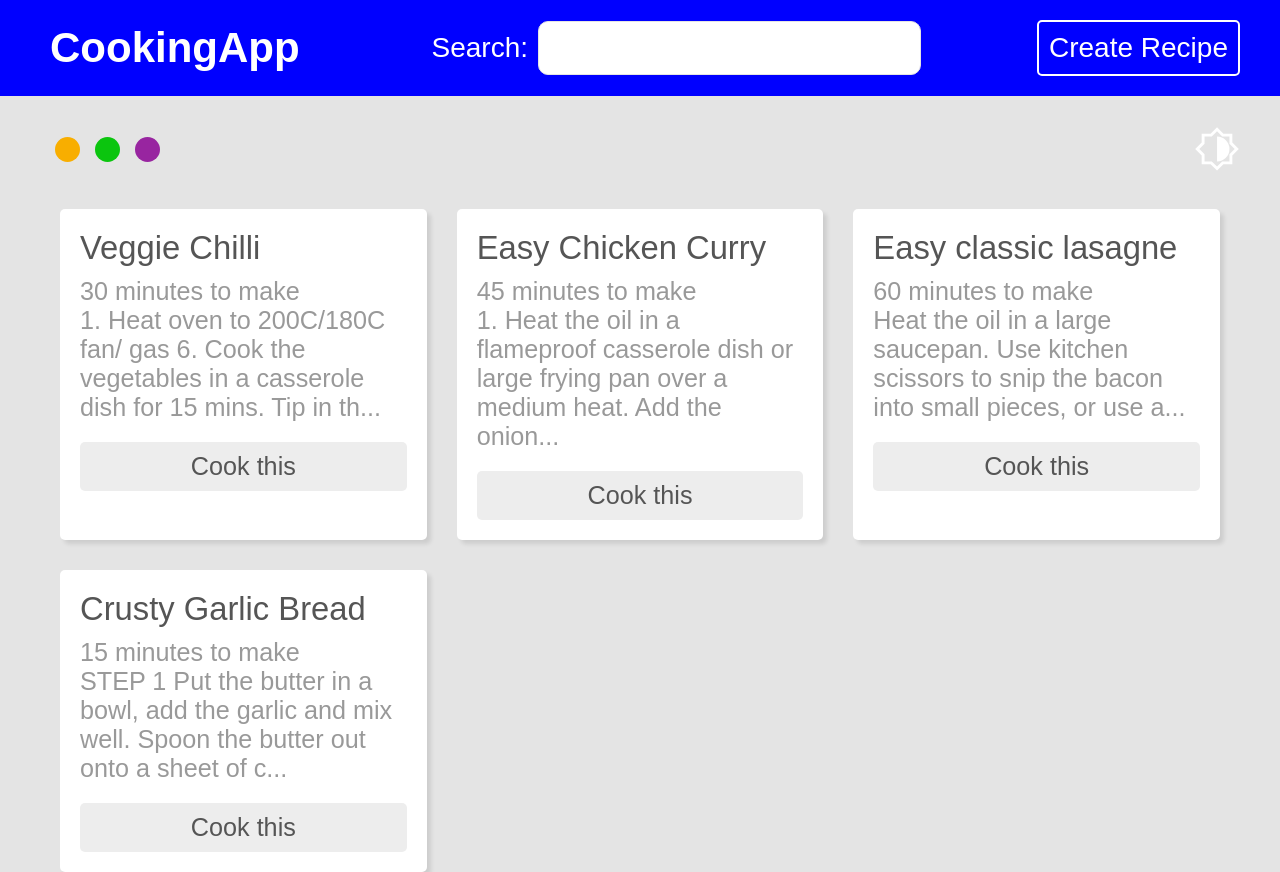
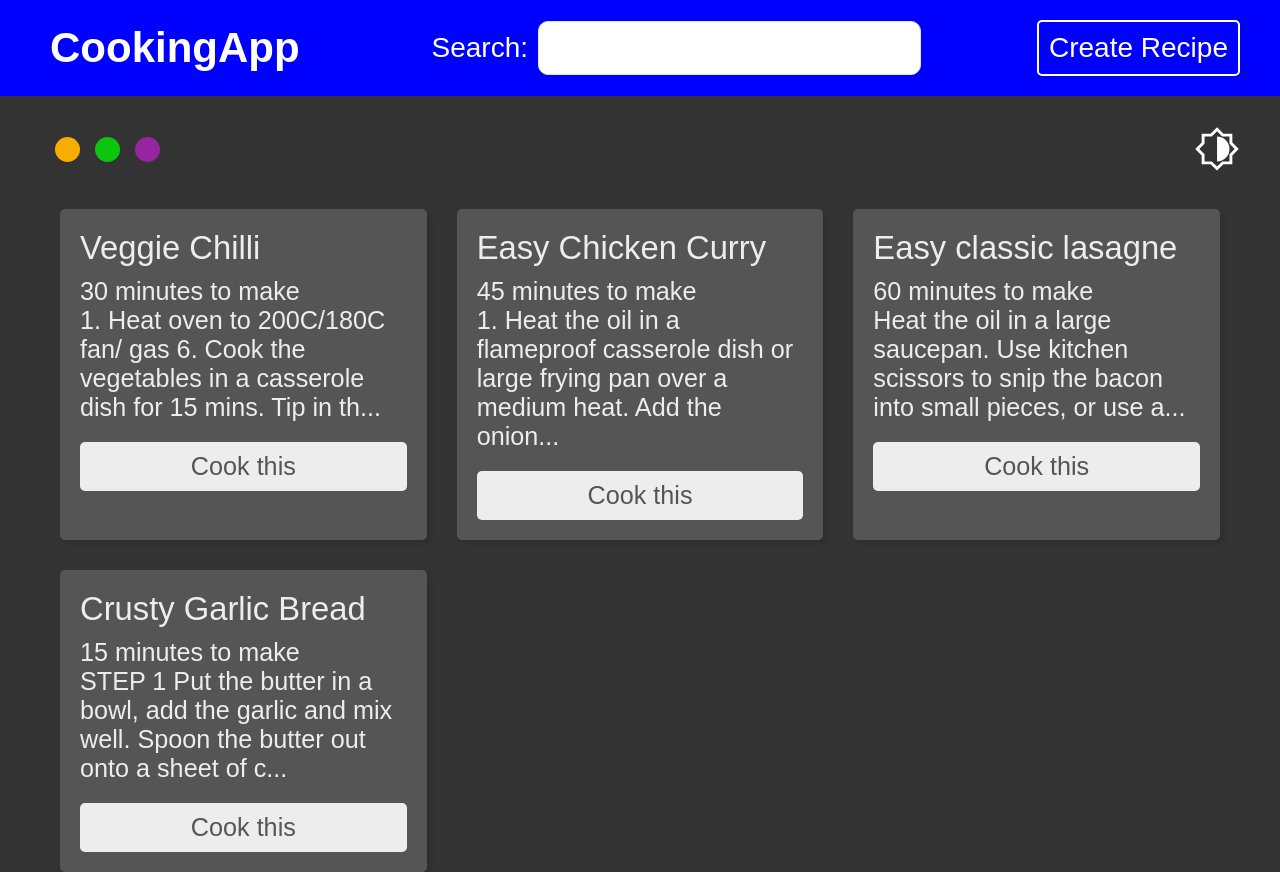
Before and after one commit to Titi923/react-cooking-recipe-app, a React (Create React App) app: page / in a window 1280 px wide. Built offline with nearby package versions, Linux system fonts and the light colour scheme; data requests are answered from the project's data file; a web font is replaced by a local one.

Commit message:
Making the dark mode toggle actually work

```diff
--- a/src/App.css
+++ b/src/App.css
@@ -1,5 +1,8 @@
 .App {
   min-height: 100%;
+}
+.App.dark {
+  background-color: #333;
 }
 nav {
   display: flex;
--- a/src/App.js
+++ b/src/App.js
@@ -10,10 +10,13 @@ import ThemeSelector from "./components/ThemeSelector"
 
 // styles
 import './App.css';
+import { useTheme } from './hooks/useTheme';
 
 function App() {
+  const { mode } = useTheme()
+
   return (
-    <div className="App">
+    <div className={`App ${mode}`}>
       <BrowserRouter>
         <Navbar />
         <ThemeSelector></ThemeSelector>
--- a/src/components/RecipeList.css
+++ b/src/components/RecipeList.css
@@ -47,3 +47,14 @@
   border-radius: 5px;
   margin-top: 20px;
 }
+
+/* dark mode */
+.recipe-list .card.dark {
+  background-color: #555;
+}
+
+.recipe-list .card.dark p,
+.recipe-list .card.dark h3,
+.recipe-list .card.dark div {
+  color: #ededed;
+}
--- a/src/components/RecipeList.js
+++ b/src/components/RecipeList.js
@@ -1,9 +1,11 @@
 import { Link } from 'react-router-dom';
+import { useTheme } from '../hooks/useTheme';
 
 // styles
 import './RecipeList.css';
 
 export default function RecipeList({ propData }) {
+  const { mode } = useTheme();
 
   if (propData.length === 0) {
     return ( <div className='error'>No recipes to load...</div> )
@@ -12,7 +14,7 @@ export default function RecipeList({ propData }) {
   return (
     <div className="recipe-list">
       {propData.map((recipe) => (
-        <div key={recipe.id} className="card">
+        <div key={recipe.id} className={`card ${mode}`}>
           <h3>{recipe.title}</h3>
           <p>{recipe.cookingTime} to make</p>
           <p>{recipe.method.substring(0, 100)}...</p>
--- a/src/pages/create/Create.css
+++ b/src/pages/create/Create.css
@@ -37,3 +37,7 @@
 .ingredients button {
   margin: 0 0 0 10px;
 }
+
+.create.dark {
+  color: #fff;
+}
--- a/src/pages/create/Create.js
+++ b/src/pages/create/Create.js
@@ -1,6 +1,7 @@
 import { useState, useRef, useEffect } from 'react';
 import { useNavigate } from 'react-router-dom';
 import { useFetch } from '../../hooks/useFetch';
+import { useTheme } from '../../hooks/useTheme';
 
 // styles
 import './Create.css';
@@ -12,6 +13,7 @@ export default function Create() {
   const [newIngredient, setNewIngredient] = useState('');
   const [ingredients, setIngredients] = useState([]);
   const ingredientInput = useRef(null);
+  const { mode } = useTheme()
 
   const navigate = useNavigate();
 
@@ -41,7 +43,7 @@ export default function Create() {
   };
 
   return (
-    <div className="create">
+    <div className={`create ${mode}`}>
       <h2 className="page-title">Add a new recipe</h2>
 
       <form onSubmit={handleSubmit}>
--- a/src/pages/recipe/Recipe.css
+++ b/src/pages/recipe/Recipe.css
@@ -35,3 +35,14 @@
   text-align: left;
   line-height: 1.4em;
 }
+
+/* dark mode */
+.recipe.dark {
+  background-color: #555;
+  color: #ededee;
+}
+
+.recipe.dark > .page-title,
+.recipe.dark ul li {
+  color: #ededee;
+}
--- a/src/pages/recipe/Recipe.js
+++ b/src/pages/recipe/Recipe.js
@@ -2,6 +2,7 @@ import { useParams } from 'react-router-dom';
 
 // hooks
 import { useFetch } from '../../hooks/useFetch';
+import { useTheme } from '../../hooks/useTheme';
 
 // styles
 import './Recipe.css';
@@ -10,9 +11,10 @@ export default function Recipe() {
   const { id } = useParams();
   const url = 'http://localhost:3000/recipes/' + id;
   const { data: recipe, isPending, error } = useFetch(url);
+  const { mode } = useTheme()
 
   return (
-    <div className="recipe">
+    <div className={`recipe ${mode}`}>
       {error && <p className="error">{error}</p>}
       {isPending && <p className="loading">Loading...</p>}
       {recipe && (
```
